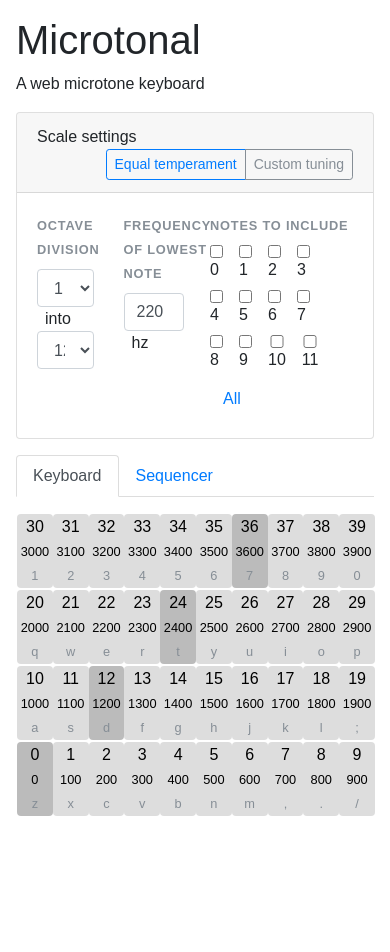
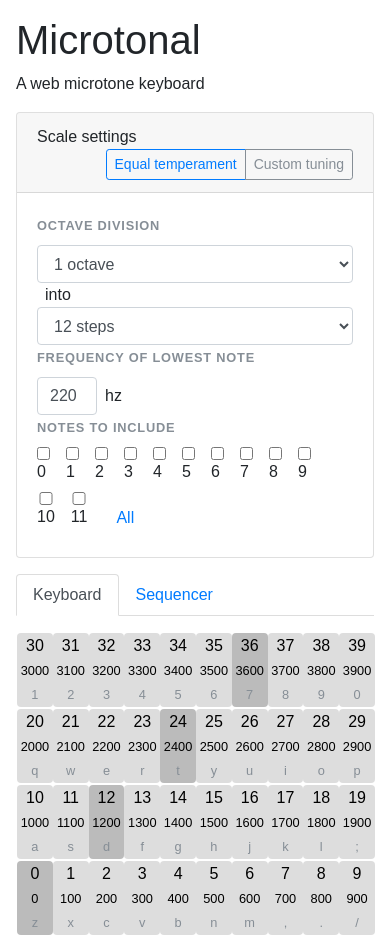
Before and after one commit to kevinsqi/microharmonic, a React (Create React App) app: page / in a window 390 px wide. Before the commit the page ends 844 px from the top, so only its background shows below. Built offline with nearby package versions, Linux system fonts and the light colour scheme.

Commit message:
handle mobile size

```diff
--- a/src/Settings.js
+++ b/src/Settings.js
@@ -205,13 +205,13 @@ class Settings extends React.Component {
   renderEqualTemperamentSettings() {
     return (
       <div className="row">
-        <div className="col-3">
+        <div className="col-sm-3">
           {this.renderStepSettings()}
         </div>
-        <div className="col-3">
+        <div className="col-sm-3">
           {this.renderMinFrequencySetting()}
         </div>
-        <div className="col-6">
+        <div className="col-sm-6">
           {this.renderNotePicker()}
         </div>
       </div>
```
